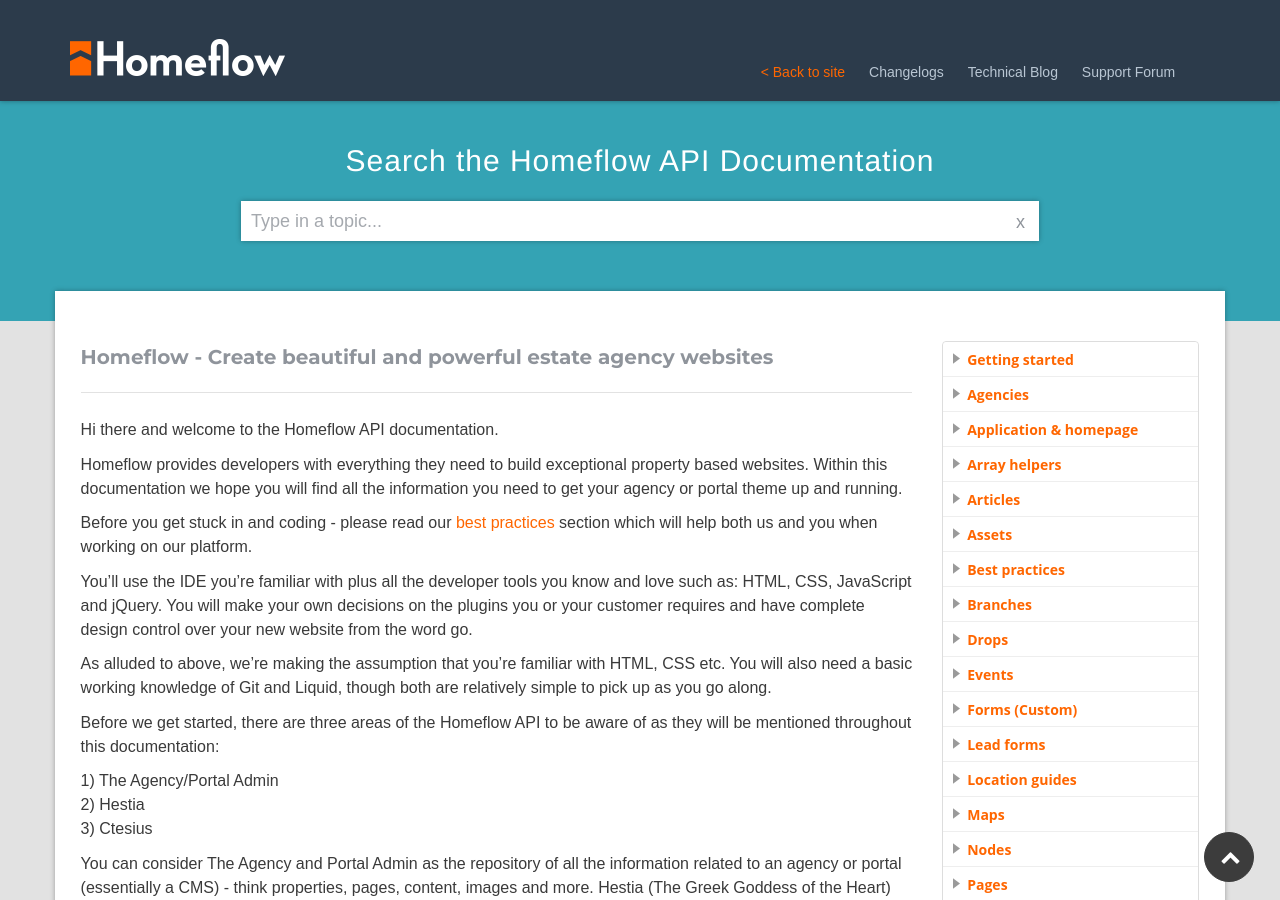
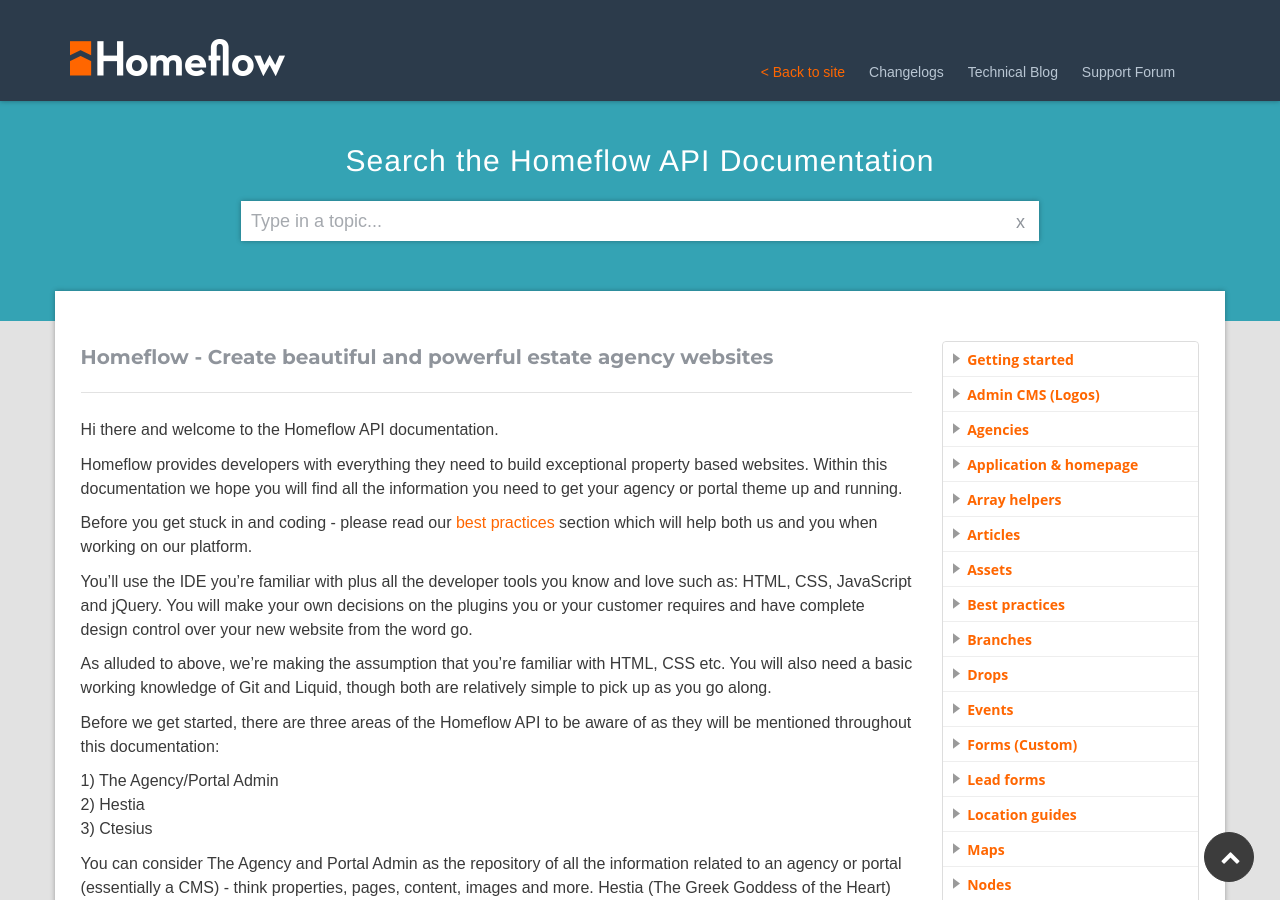
Before and after one commit to homeflow/homeflow.github.io, a Jekyll site: the page built from index.md, in a window 1280 px wide and 900 px high. Built offline with Jekyll 4.4.1, drawn with Linux system fonts in a browser that asks for light colours.

Commit message:
Link to admin CMS

```diff
--- a/_config.yml
+++ b/_config.yml
@@ -34,6 +34,9 @@ address:
 sections:
   - title: Getting started
     id: getting-started
+    sub: true
+  - title: Admin CMS (Logos)
+    id: admin-cms
     sub: true
   - title: Agencies
     id: agencies
```
